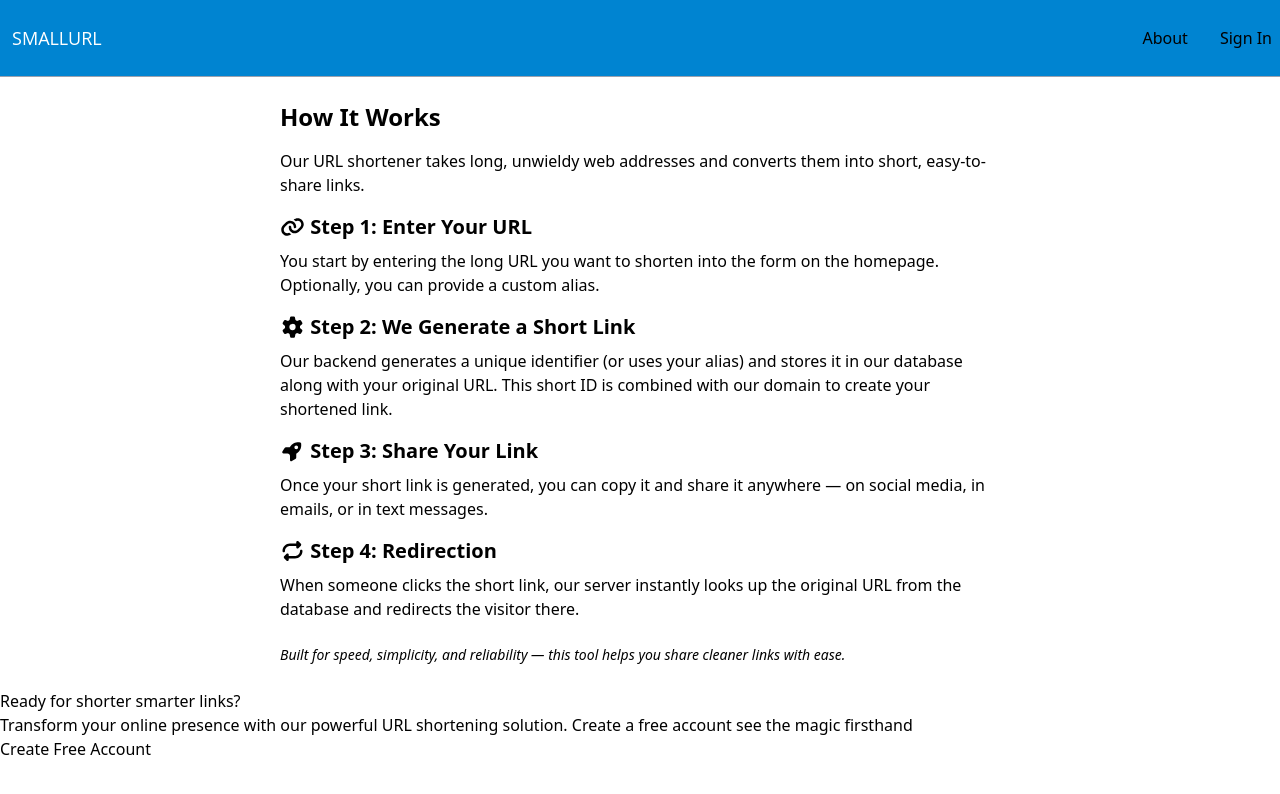
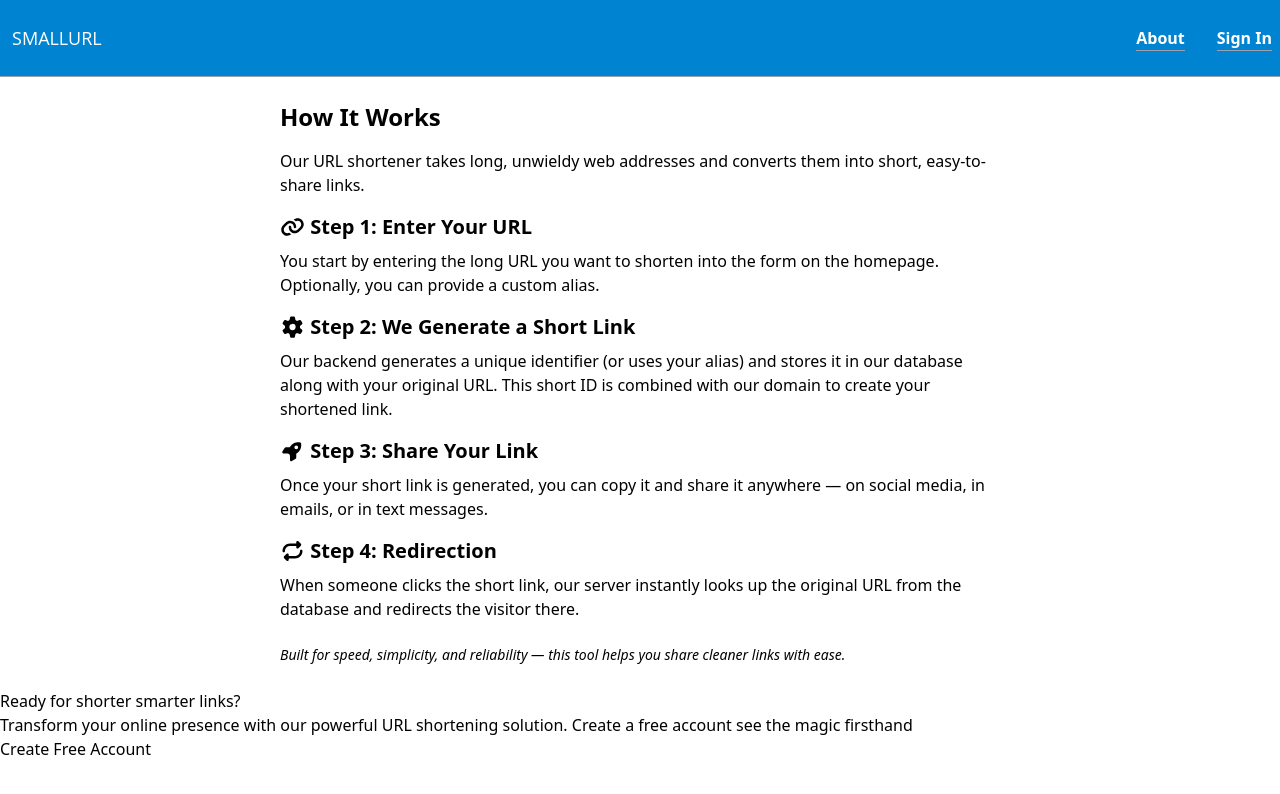
Before and after one commit to guardianprime/url-shortener, a React (Vite) app in the folder FRONTEND/: page /about in a window 1280 px wide. Shown: the top 794 px of the page. Built offline with nearby package versions, Linux system fonts and the light colour scheme; no server answers.

Commit message:
chore: little bug fixes

```diff
--- a/FRONTEND/src/components/Hamburger.jsx
+++ b/FRONTEND/src/components/Hamburger.jsx
@@ -73,7 +73,9 @@ export default function Hamburger({ home, about, signin, urlpage }) {
 
   return (
     <div className="flex items-center justify-between border-b border-gray-400 py-5 px-2 bg-sky-600">
-      <div className=" text-white p-1 font-[Open_Sans] text-lg">SMALLURL</div>
+      <div className=" text-white p-1 font-[Open_Sans] text-lg">
+        <Link to="/">SMALLURL</Link>
+      </div>
       <nav>
         <section className="MOBILE-MENU flex lg:hidden">
           <div
@@ -154,20 +156,20 @@ export default function Hamburger({ home, about, signin, urlpage }) {
             </ul>
           </div>
         </section>
-
+        {/* laptop navbar */}
         <ul className="DESKTOP-MENU hidden space-x-8 lg:flex">
-          <li>
+          <li className="border-b border-gray-400 font-extrabold text-white">
             <Link to="/about">About</Link>
           </li>
 
           {/* Show "My URLs" only if authenticated */}
           {isAuthenticated && (
-            <li>
+            <li className="border-b border-gray-400 font-extrabold text-white">
               <Link to="/myurls">My URLs</Link>
             </li>
           )}
 
-          <li>
+          <li className="border-b border-gray-400 font-extrabold text-white">
             {isAuthenticated ? (
               <div className="flex items-center space-x-4">
                 <span className="text-sm text-white">
--- a/FRONTEND/src/components/HeroSection.jsx
+++ b/FRONTEND/src/components/HeroSection.jsx
@@ -16,8 +16,8 @@ function Herosection() {
   }
 
   return (
-    <section className="h-full w-full bg-[#031f39] p-5">
-      <div className="text-white">
+    <section className="h-full w-full bg-[#031f39] p-5 lg:flex lg:justify-between lg:gap-2.5 lg:px-15 lg:py-10">
+      <div className="text-white lg:w-3/6">
         <h1 className="text-4xl font-bold">
           URL shortener, QR code and link analytics
         </h1>
@@ -46,6 +46,7 @@ function Herosection() {
           </button>
         </div>
       </div>
+      <div className="lg:w-3/6">
         <div className="mt-5 text-white text-2xl flex h-15">
           <button
             className="w-3/5 rounded-t-xl h-full"
@@ -71,6 +72,7 @@ function Herosection() {
           </button>
         </div>
         {formToggle ? <QrForm /> : <UrlForm />}
+      </div>
     </section>
   );
 }
```
Lines whose indentation alone changed are shown as unchanged.
